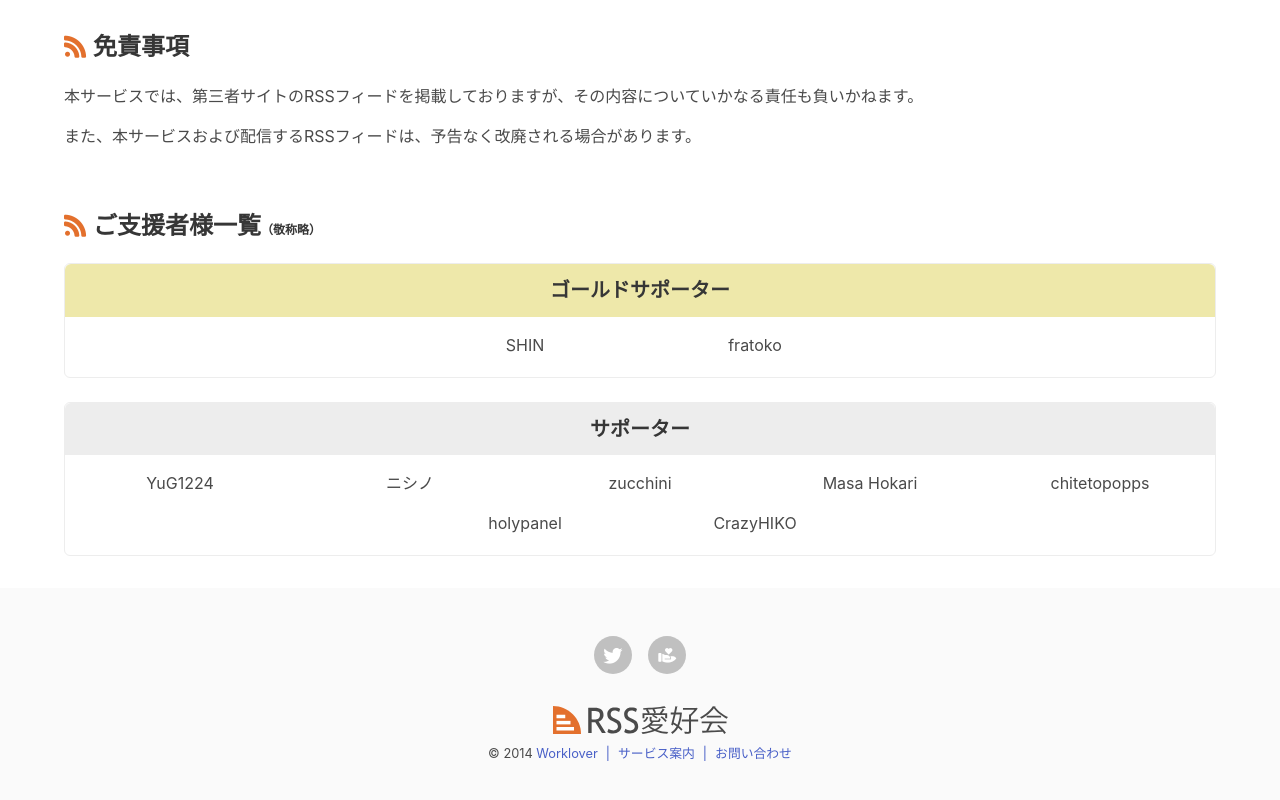
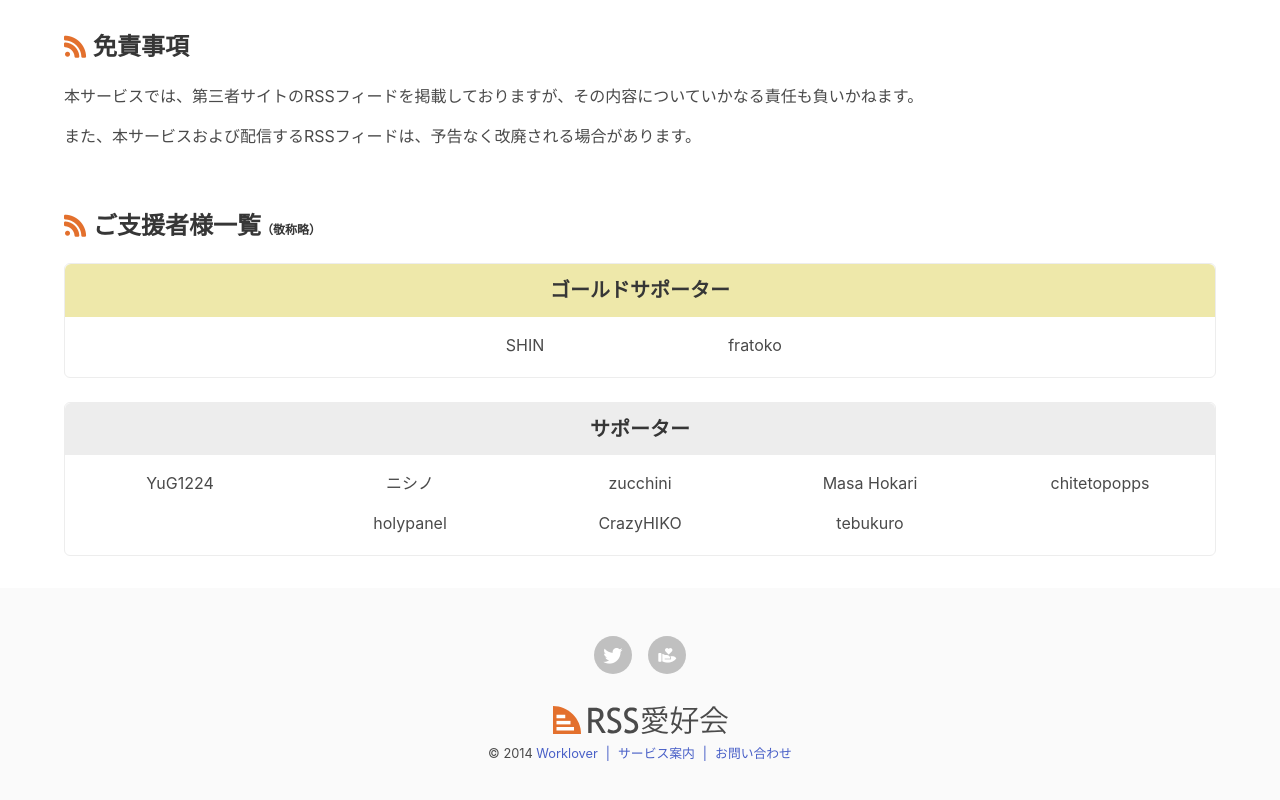
Before and after one commit to aikawame/rsslovers, a Next.js app in the folder frontend/: page /about in a window 1280 px wide. Shown: the part 833-1633 px from the top of the page. Built offline with nearby package versions, Linux system fonts and the light colour scheme; no server answers; what react-google-recaptcha-v3 would draw is missing.

Commit message:
ご支援者様を追加する

```diff
--- a/frontend/components/SupportersList.tsx
+++ b/frontend/components/SupportersList.tsx
@@ -11,7 +11,8 @@ export default function SupportersList () {
     'Masa Hokari',
     'chitetopopps',
     'holypanel',
-    'CrazyHIKO'
+    'CrazyHIKO',
+    'tebukuro'
   ]
 
   return (
```
